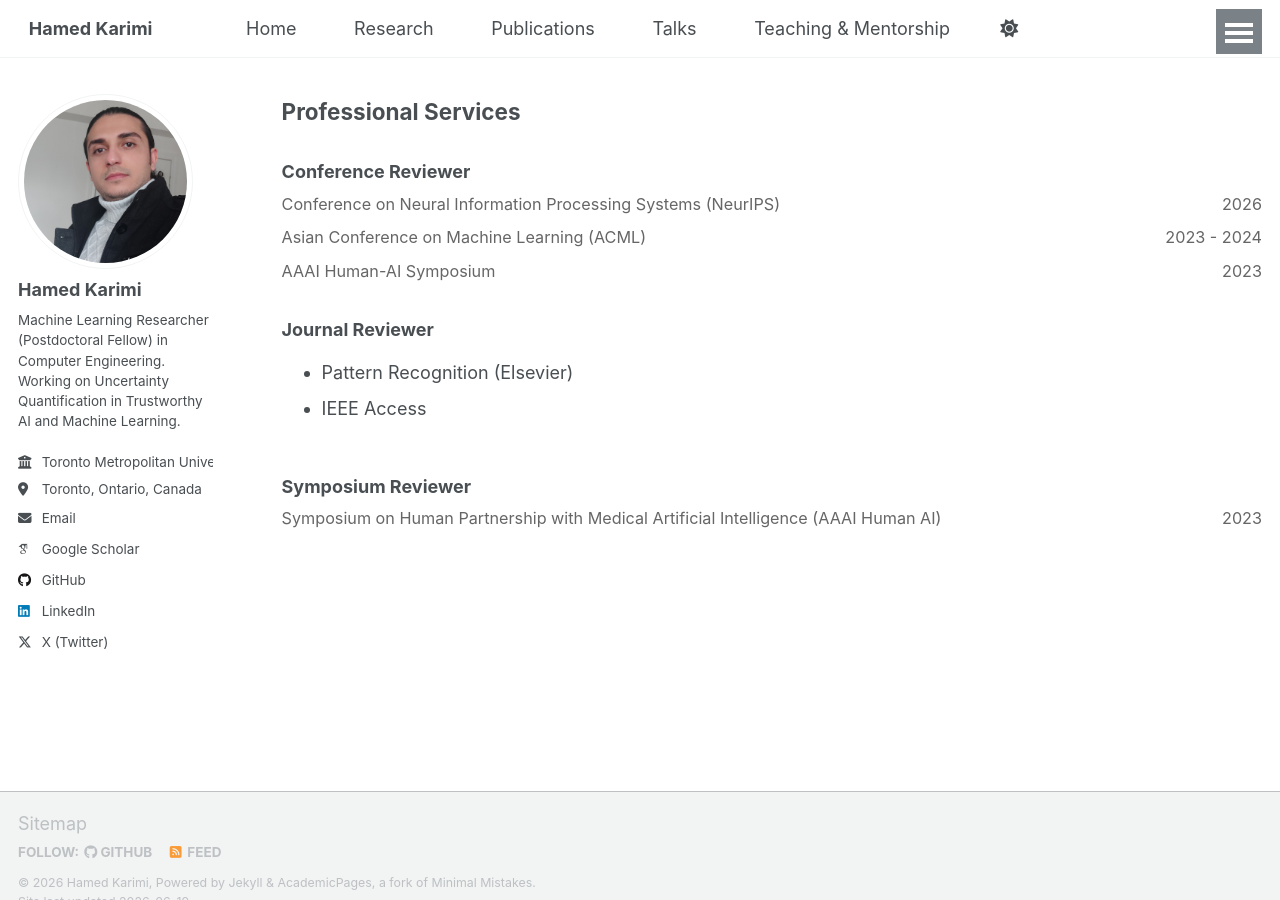
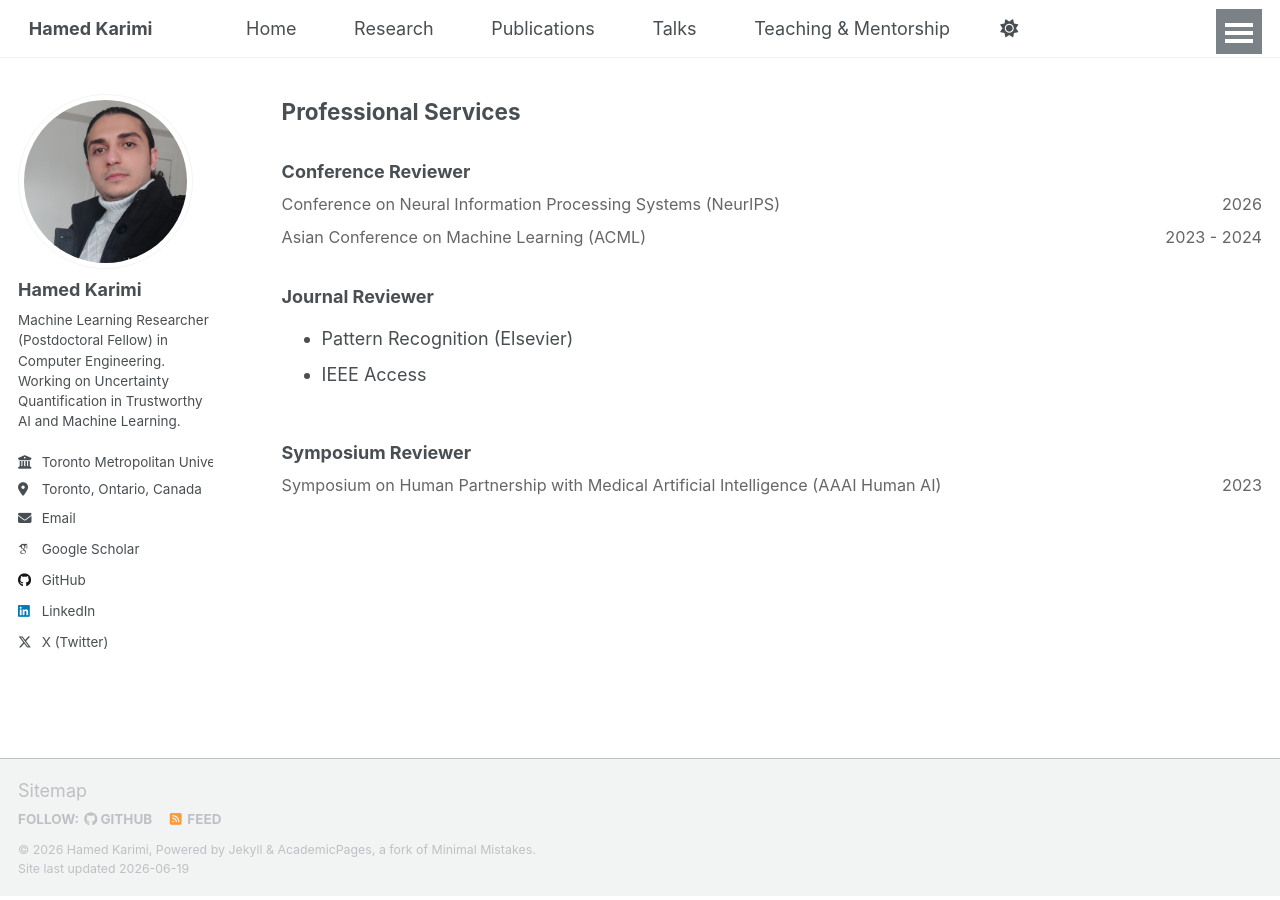
Before and after one commit to hamedmx/hamedmx.github.io, a Jekyll site: the page built from _pages/service.md, in a window 1280 px wide and 900 px high, scrolled down 686 px. Built offline with Jekyll 4.4.1, drawn with Linux system fonts in a browser that asks for light colours; some web fonts are replaced; a script that is not in the unit is left out.

Commit message:
Update service.md

```diff
--- a/_pages/service.md
+++ b/_pages/service.md
@@ -75,11 +75,6 @@ author_profile: true
   <span class="when">2023 - 2024</span>
 </div>
 
-<div class="cv-meta">
-  <span class="where">AAAI Human-AI Symposium</span>
-  <span class="when">2023</span>
-</div>
-
 ### Journal Reviewer
 
 - Pattern Recognition (Elsevier)
```
